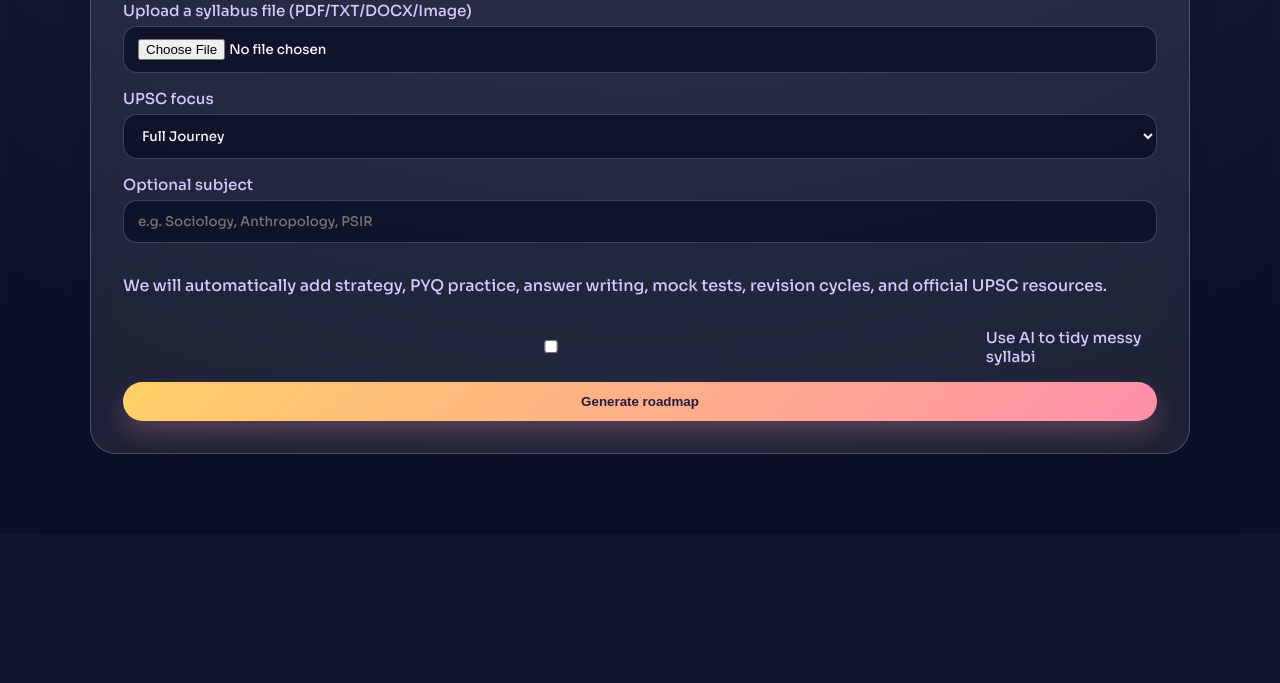
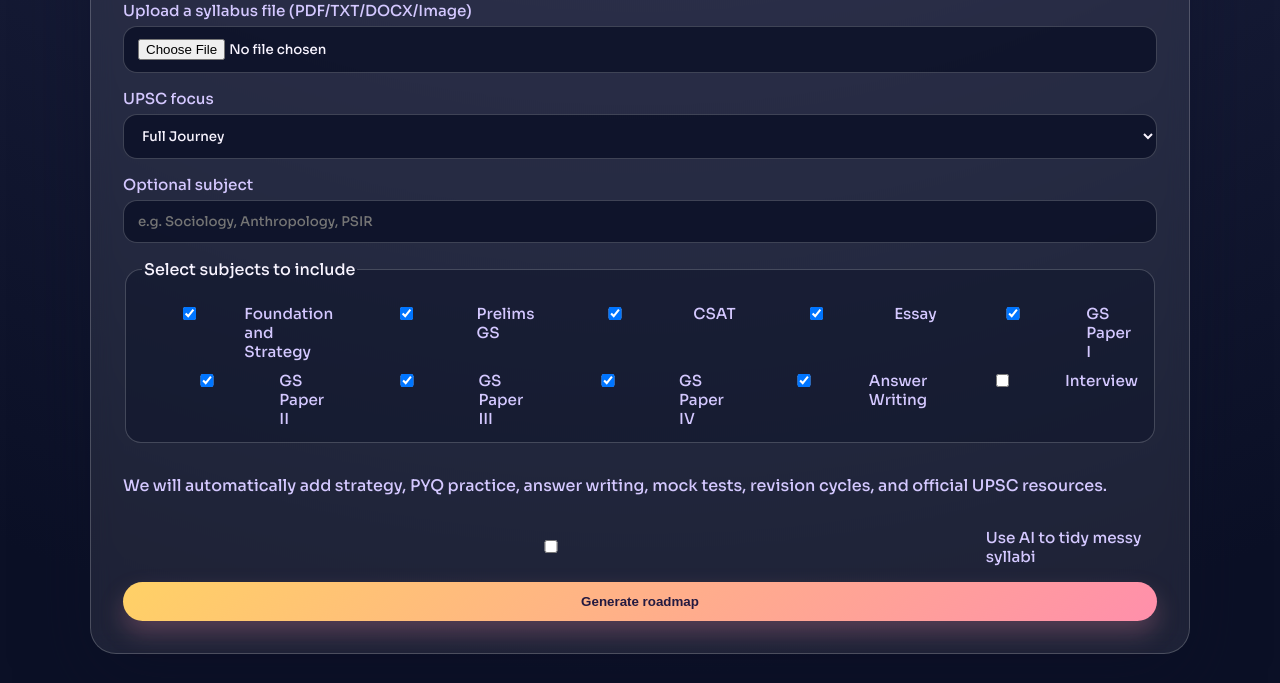
Before and after one commit to Anish17-Shanu/Dreams-into-Reality, a Flask app: page /roadmap/new in a window 1280 px wide. Shown: the part 930-1613 px from the top of the page. Before the commit the page ends 1384 px from the top, so only its background shows below. Run offline with Flask 3, Linux system fonts and the light colour scheme; the visitor is signed in with stand-in values (Sample User, id 1).

Commit message:
Add UPSC subject selection and official snapshot

```diff
--- a/dashboard/routes.py
+++ b/dashboard/routes.py
@@ -98,6 +98,7 @@
     {"title": "UPSC Examination Calendar", "url": "https://upsc.gov.in/examinations/exam-calendar", "provider": "upsc"},
     {"title": "UPSC Previous Question Papers", "url": "https://upsc.gov.in/examinations/previous-question-papers", "provider": "upsc"},
     {"title": "UPSC Revised Syllabus & Scheme", "url": "https://upsc.gov.in/examinations/revised-syllabus-scheme", "provider": "upsc"},
+    {"title": "UPSC Model Question and Answer Booklets", "url": "https://upsc.gov.in/examination/model-question-and-answer-booklets", "provider": "upsc"},
     {"title": "Press Information Bureau", "url": "https://pib.gov.in", "provider": "official"},
     {"title": "PRS Legislative Research", "url": "https://prsindia.org", "provider": "research"},
     {"title": "NCERT Textbooks Portal", "url": "https://ncert.nic.in/textbook.php", "provider": "ncert"},
@@ -175,6 +176,107 @@
     ],
 }
 
+UPSC_SUBJECT_LIBRARY = {
+    "foundation": {
+        "label": "Foundation and Strategy",
+        "topics": [
+            "UPSC exam strategy and attempt planning",
+            "NCERT foundation build-up",
+            "Current affairs system and revision notes",
+            "Revision cycles and productivity system",
+        ],
+    },
+    "prelims_gs": {
+        "label": "Prelims GS",
+        "topics": [
+            "Indian Polity and Constitution",
+            "History of India and freedom struggle",
+            "Indian and world geography",
+            "Indian economy and budgeting",
+            "Environment and ecology",
+            "Science and technology for UPSC",
+            "Prelims PYQ analysis",
+        ],
+    },
+    "csat": {
+        "label": "CSAT",
+        "topics": [
+            "CSAT aptitude and comprehension",
+            "Reasoning and decision making",
+            "Basic numeracy and data interpretation",
+        ],
+    },
+    "essay": {
+        "label": "Essay",
+        "topics": [
+            "Essay writing framework",
+            "Essay brainstorming and outline practice",
+            "Essay introductions, arguments, and conclusions",
+        ],
+    },
+    "gs1": {
+        "label": "GS Paper I",
+        "topics": [
+            "Indian heritage and culture",
+            "Modern Indian history",
+            "World history basics",
+            "Indian society and social issues",
+            "Physical and human geography",
+        ],
+    },
+    "gs2": {
+        "label": "GS Paper II",
+        "topics": [
+            "Governance and social justice",
+            "Indian Polity and Constitution",
+            "Parliament, judiciary, and federalism",
+            "International relations",
+        ],
+    },
+    "gs3": {
+        "label": "GS Paper III",
+        "topics": [
+            "Indian economy and budgeting",
+            "Agriculture and food processing",
+            "Science and technology for UPSC",
+            "Environment and ecology",
+            "Internal security and disaster management",
+        ],
+    },
+    "gs4": {
+        "label": "GS Paper IV (Ethics)",
+        "topics": [
+            "Ethics, integrity and aptitude",
+            "Case study solving for ethics",
+            "Thinkers, examples, and value frameworks",
+        ],
+    },
+    "answer_writing": {
+        "label": "Answer Writing",
+        "topics": [
+            "Answer writing and mains enrichment",
+            "Value-added notes and examples",
+            "Time-bound answer practice",
+        ],
+    },
+    "interview": {
+        "label": "Interview",
+        "topics": [
+            "Interview preparation and DAF based questions",
+            "Current affairs for interview",
+            "Opinion framing and balanced answers",
+            "Communication, posture and confidence",
+        ],
+    },
+}
+
+UPSC_DEFAULT_SUBJECTS_BY_FOCUS = {
+    "full_journey": ["foundation", "prelims_gs", "csat", "essay", "gs1", "gs2", "gs3", "gs4", "answer_writing", "interview"],
+    "prelims": ["foundation", "prelims_gs", "csat"],
+    "mains": ["foundation", "essay", "gs1", "gs2", "gs3", "gs4", "answer_writing"],
+    "interview": ["foundation", "interview"],
+}
+
 OPENTDB_API = "https://opentdb.com/api.php"
 
 
@@ -335,6 +437,17 @@
         response = _request_session().get(url, headers=headers, params=params, timeout=timeout)
         if response.status_code == 200:
             return response.json()
+    except Exception:
+        return None
+    return None
+
+
+def _safe_get_text(url, headers=None, params=None):
+    try:
+        timeout = current_app.config.get("REQUEST_TIMEOUT_SECONDS", 8)
+        response = _request_session().get(url, headers=headers, params=params, timeout=timeout)
+        if response.status_code == 200:
+            return response.text
     except Exception:
         return None
     return None
@@ -726,6 +839,11 @@
         study_days_per_week = max(1, min(7, study_days_per_week))
         upsc_focus = request.form.get('upsc_focus', 'full_journey').strip() or "full_journey"
         upsc_optional_subject = request.form.get('upsc_optional_subject', '').strip()
+        upsc_subjects = request.form.getlist('upsc_subjects')
+        if not upsc_subjects:
+            serialized_subjects = request.form.get('selected_upsc_subjects', '').strip()
+            if serialized_subjects:
+                upsc_subjects = [item.strip() for item in serialized_subjects.split(",") if item.strip()]
         start_date_str = request.form.get('start_date')
         start_date = datetime.strptime(start_date_str, "%Y-%m-%d").date() if start_date_str else datetime.utcnow().date()
 
@@ -760,7 +878,8 @@
         if confirmed_topics:
             topics = [t.strip() for t in confirmed_topics.splitlines() if t.strip()]
         elif roadmap_type == "upsc":
-            topics, projects = _build_upsc_plan(upsc_optional_subject, upsc_focus)
+            topics, projects, upsc_subjects = _build_upsc_subject_plan(upsc_subjects, upsc_optional_subject, upsc_focus)
+            raw_text = _compose_upsc_source_text(upsc_subjects, upsc_optional_subject, upsc_focus)
             _ensure_upsc_question_bank()
         elif roadmap_type == "career":
             key = _normalize(title)
@@ -794,12 +913,12 @@
         else:
             topics = _extract_topics_from_text(raw_text)
 
-        if (use_ai or current_app.config.get("AI_TOPIC_EXTRACTION_ENABLED")) and raw_text and not confirmed_topics:
+        if roadmap_type != "upsc" and (use_ai or current_app.config.get("AI_TOPIC_EXTRACTION_ENABLED")) and raw_text and not confirmed_topics:
             ai_topics = _ai_extract_topics(raw_text)
             if ai_topics:
                 topics = ai_topics
 
-        if roadmap_type == "syllabus" and not confirmed_topics:
+        if roadmap_type in {"syllabus", "upsc"} and not confirmed_topics:
             if not topics:
                 flash("Please provide a syllabus text or upload a file with clear topics.")
                 return redirect(url_for('dashboard.create_roadmap'))
@@ -812,6 +931,9 @@
                 study_days_per_week=study_days_per_week,
                 start_date=start_date,
                 raw_text=raw_text,
+                upsc_focus=upsc_focus,
+                upsc_optional_subject=upsc_optional_subject,
+                selected_upsc_subjects=",".join(upsc_subjects),
                 topics="\n".join(topics),
                 original_topics=topics
             )
@@ -1361,38 +1483,83 @@
     return redirect(url_for('dashboard.dashboard'))
 
 
-def _build_upsc_plan(optional_subject="", focus="full_journey"):
-    topics = list(UPSC_STAGE_TOPICS.get(focus, UPSC_STAGE_TOPICS["full_journey"]))
-    optional_subject = optional_subject.strip()
+def _resolve_upsc_subjects(focus="full_journey", selected_subjects=None):
+    selected_subjects = selected_subjects or []
+    resolved = [key for key in selected_subjects if key in UPSC_SUBJECT_LIBRARY]
+    if resolved:
+        return resolved
+    return list(UPSC_DEFAULT_SUBJECTS_BY_FOCUS.get(focus, UPSC_DEFAULT_SUBJECTS_BY_FOCUS["full_journey"]))
+
+
+def _download_upsc_portal_snapshot():
+    snippets = []
+    for item in UPSC_RESOURCES[:4]:
+        html = _safe_get_text(item["url"])
+        if not html:
+            continue
+        cleaned = re.sub(r"<[^>]+>", " ", html)
+        cleaned = re.sub(r"\s+", " ", cleaned).strip()
+        if cleaned:
+            snippets.append(f"{item['title']}: {cleaned[:700]}")
+    return "\n\n".join(snippets[:3])
+
+
+def _compose_upsc_source_text(selected_subjects, optional_subject, focus):
+    labels = [UPSC_SUBJECT_LIBRARY[key]["label"] for key in selected_subjects if key in UPSC_SUBJECT_LIBRARY]
+    portal_text = _download_upsc_portal_snapshot()
+    lines = [
+        f"UPSC Focus: {focus}",
+        f"Selected Subjects: {', '.join(labels) if labels else 'Default UPSC track'}",
+    ]
+    if optional_subject:
+        lines.append(f"Optional Subject: {optional_subject}")
+    if portal_text:
+        lines.append("Official UPSC portal snapshot:")
+        lines.append(portal_text)
+    return "\n".join(lines)
+
+
+def _build_upsc_subject_plan(selected_subjects, optional_subject="", focus="full_journey"):
+    resolved = _resolve_upsc_subjects(focus, selected_subjects)
+    topics = []
+    for key in resolved:
+        topics.extend(UPSC_SUBJECT_LIBRARY[key]["topics"])
     if optional_subject:
         topics.append(f"Optional subject deep dive: {optional_subject}")
-    else:
-        topics.append("Optional subject selection and starter preparation")
+        topics.append(f"Optional subject PYQ mapping: {optional_subject}")
 
     projects = [
         "Daily current affairs notes and weekly revision",
-        "PYQ drill across prelims and mains",
+        "PYQ drill across selected papers",
         "Answer writing practice with self-review",
         "Mock test analysis and weak-area tracker",
     ]
-    if focus == "interview":
+    if "interview" in resolved and focus == "interview":
         projects = [
             "DAF question bank",
             "Mock interview reflections",
             "Current affairs speaking practice",
         ]
-    return topics, projects
+
+    unique_topics = []
+    seen = set()
+    for topic in topics:
+        key = topic.lower()
+        if key not in seen:
+            seen.add(key)
+            unique_topics.append(topic)
+    return unique_topics, projects, resolved
 
 
 def _upsc_resources_for_task(task_title, optional_subject=""):
     title = _normalize(task_title)
-    picks = list(UPSC_RESOURCES[:3])
+    picks = list(UPSC_RESOURCES[:4])
     if "current affairs" in title:
-        picks.append(UPSC_RESOURCES[3])
+        picks.append(UPSC_RESOURCES[4])
     if "polity" in title or "governance" in title or "constitution" in title:
-        picks.append(UPSC_RESOURCES[4])
+        picks.append(UPSC_RESOURCES[5])
     if "ncert" in title or "history" in title or "geography" in title or "science" in title:
-        picks.append(UPSC_RESOURCES[5])
+        picks.append(UPSC_RESOURCES[6])
     if optional_subject and "optional subject" in title:
         picks.append({
             "title": f"Optional subject reading plan: {optional_subject}",
--- a/static/style.css
+++ b/static/style.css
@@ -611,6 +611,27 @@
     margin-top: 8px;
 }
 
+.subject-picker {
+    border: 1px solid var(--border);
+    border-radius: 16px;
+    padding: 14px 16px;
+    background: rgba(11, 16, 38, 0.45);
+}
+
+.subject-grid {
+    display: grid;
+    grid-template-columns: repeat(auto-fit, minmax(180px, 1fr));
+    gap: 10px;
+    margin-top: 10px;
+}
+
+.subject-grid label {
+    display: flex;
+    gap: 8px;
+    align-items: flex-start;
+    font-size: 0.95rem;
+}
+
 .diff-list {
     list-style: none;
     padding: 0;
--- a/templates/roadmap_new.html
+++ b/templates/roadmap_new.html
@@ -59,6 +59,21 @@
                 Optional subject
                 <input type="text" name="upsc_optional_subject" placeholder="e.g. Sociology, Anthropology, PSIR">
             </label>
+            <fieldset class="subject-picker">
+                <legend>Select subjects to include</legend>
+                <div class="subject-grid">
+                    <label><input type="checkbox" name="upsc_subjects" value="foundation" checked> Foundation and Strategy</label>
+                    <label><input type="checkbox" name="upsc_subjects" value="prelims_gs" checked> Prelims GS</label>
+                    <label><input type="checkbox" name="upsc_subjects" value="csat" checked> CSAT</label>
+                    <label><input type="checkbox" name="upsc_subjects" value="essay" checked> Essay</label>
+                    <label><input type="checkbox" name="upsc_subjects" value="gs1" checked> GS Paper I</label>
+                    <label><input type="checkbox" name="upsc_subjects" value="gs2" checked> GS Paper II</label>
+                    <label><input type="checkbox" name="upsc_subjects" value="gs3" checked> GS Paper III</label>
+                    <label><input type="checkbox" name="upsc_subjects" value="gs4" checked> GS Paper IV</label>
+                    <label><input type="checkbox" name="upsc_subjects" value="answer_writing" checked> Answer Writing</label>
+                    <label><input type="checkbox" name="upsc_subjects" value="interview"> Interview</label>
+                </div>
+            </fieldset>
             <p class="muted">We will automatically add strategy, PYQ practice, answer writing, mock tests, revision cycles, and official UPSC resources.</p>
         </div>
         <label class="inline-check">
--- a/templates/roadmap_preview.html
+++ b/templates/roadmap_preview.html
@@ -12,6 +12,9 @@
         <input type="hidden" name="hours_per_week" value="{{ hours_per_week }}">
         <input type="hidden" name="study_days_per_week" value="{{ study_days_per_week }}">
         <input type="hidden" name="start_date" value="{{ start_date }}">
+        <input type="hidden" name="upsc_focus" value="{{ upsc_focus or '' }}">
+        <input type="hidden" name="upsc_optional_subject" value="{{ upsc_optional_subject or '' }}">
+        <input type="hidden" name="selected_upsc_subjects" value="{{ selected_upsc_subjects or '' }}">
         <textarea name="source_text" hidden>{{ raw_text }}</textarea>
         <div class="topic-review-grid">
             <div class="topic-original">
```
Also changed, not shown: README.md.
